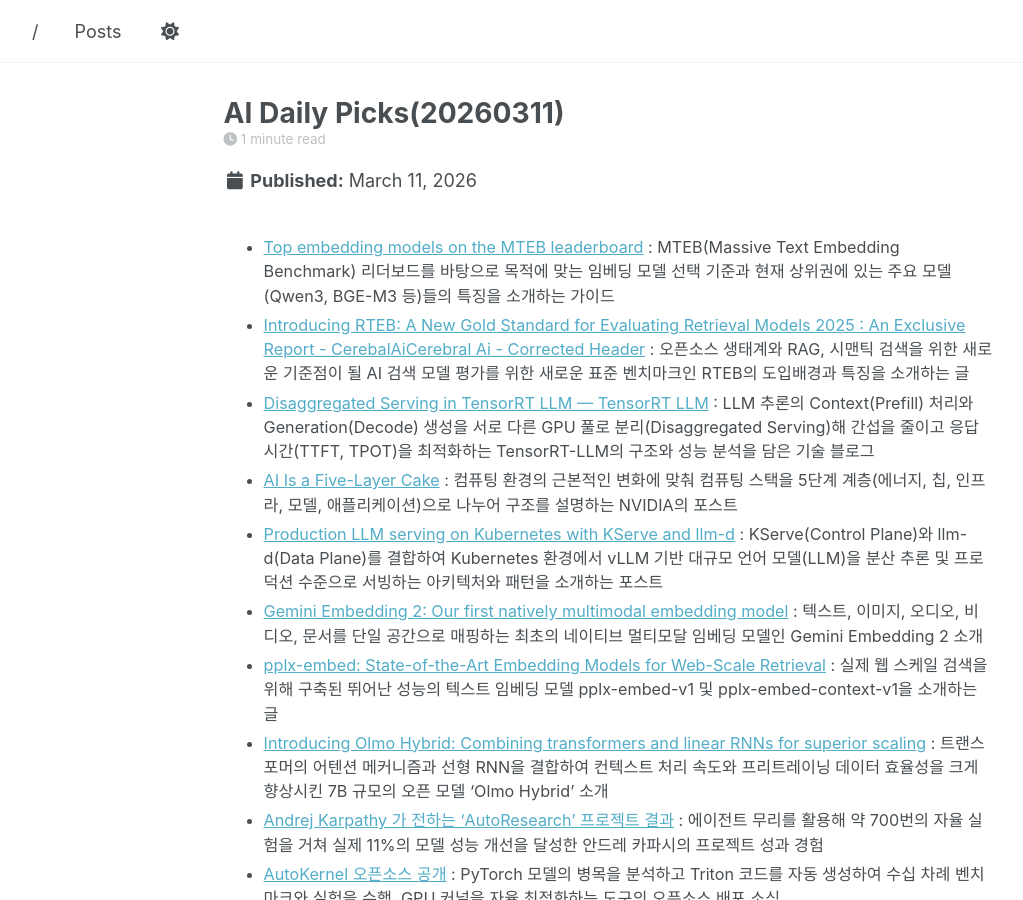
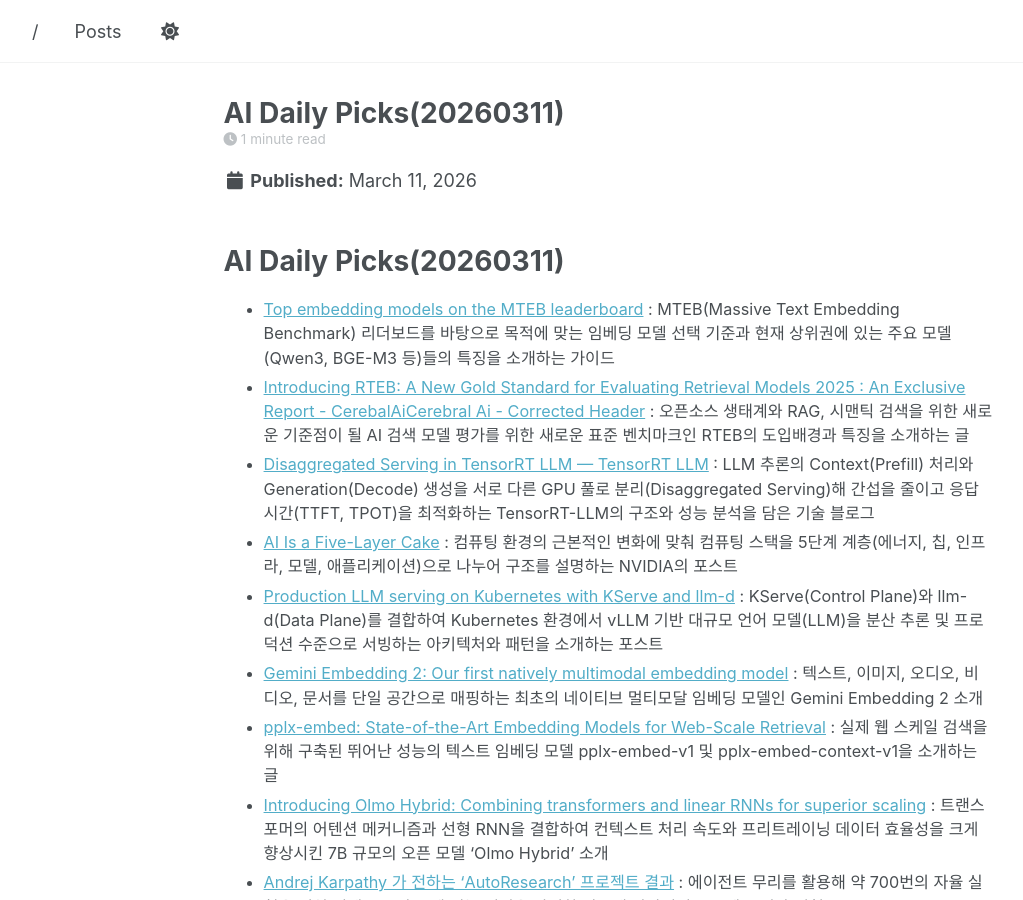
Before and after one commit to parameterfreak/parameterfreak.github.io, a Jekyll site: the page built from _posts/2026-03-11-ai-daily-picks.md, in a window 1280 px wide and 900 px high. Shown: the whole window, without its empty margins (58-1081 px from the left). Built offline with Jekyll 4.4.1, drawn with Linux system fonts in a browser that asks for light colours; a script that is not in the unit is left out.

Commit message:
Add title heading to AI daily picks (2026-03-11)

```diff
--- a/_posts/2026-03-11-ai-daily-picks.md
+++ b/_posts/2026-03-11-ai-daily-picks.md
@@ -10,6 +10,8 @@
   - Reference
 ---
 
+# AI Daily Picks(20260311)
+
 * [Top embedding models on the MTEB leaderboard](https://modal.com/blog/mteb-leaderboard-article) : MTEB(Massive Text Embedding Benchmark) 리더보드를 바탕으로 목적에 맞는 임베딩 모델 선택 기준과 현재 상위권에 있는 주요 모델(Qwen3, BGE-M3 등)들의 특징을 소개하는 가이드
 * [Introducing RTEB: A New Gold Standard for Evaluating Retrieval Models 2025 : An Exclusive Report - CerebalAiCerebral Ai - Corrected Header](https://thecerebralai.com/introducing-rteb/) : 오픈소스 생태계와 RAG, 시맨틱 검색을 위한 새로운 기준점이 될 AI 검색 모델 평가를 위한 새로운 표준 벤치마크인 RTEB의 도입배경과 특징을 소개하는 글
 * [Disaggregated Serving in TensorRT LLM — TensorRT LLM](https://nvidia.github.io/TensorRT-LLM/1.2.0rc1/blogs/tech_blog/blog5_Disaggregated_Serving_in_TensorRT-LLM.html) : LLM 추론의 Context(Prefill) 처리와 Generation(Decode) 생성을 서로 다른 GPU 풀로 분리(Disaggregated Serving)해 간섭을 줄이고 응답시간(TTFT, TPOT)을 최적화하는 TensorRT-LLM의 구조와 성능 분석을 담은 기술 블로그
```
